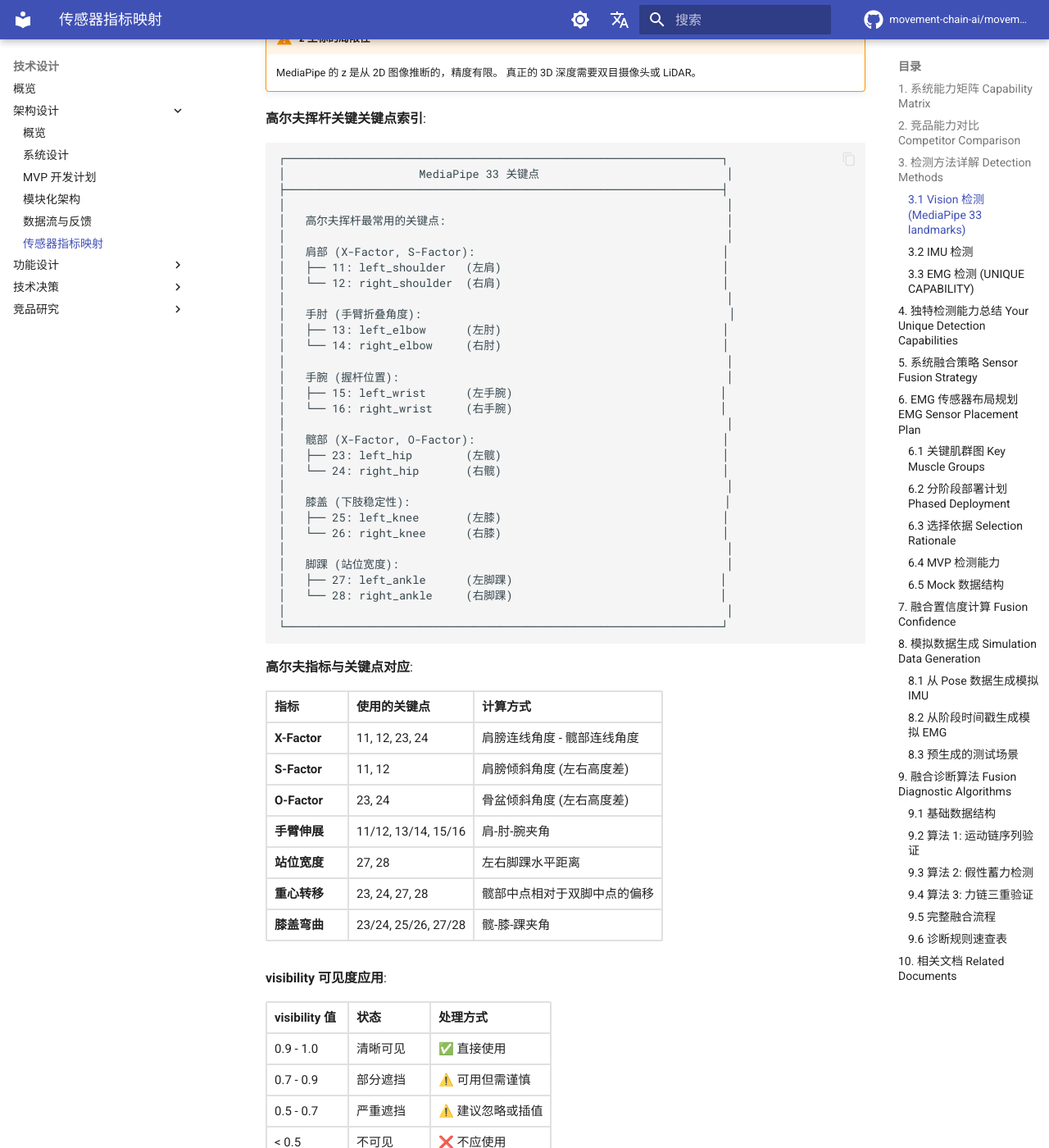
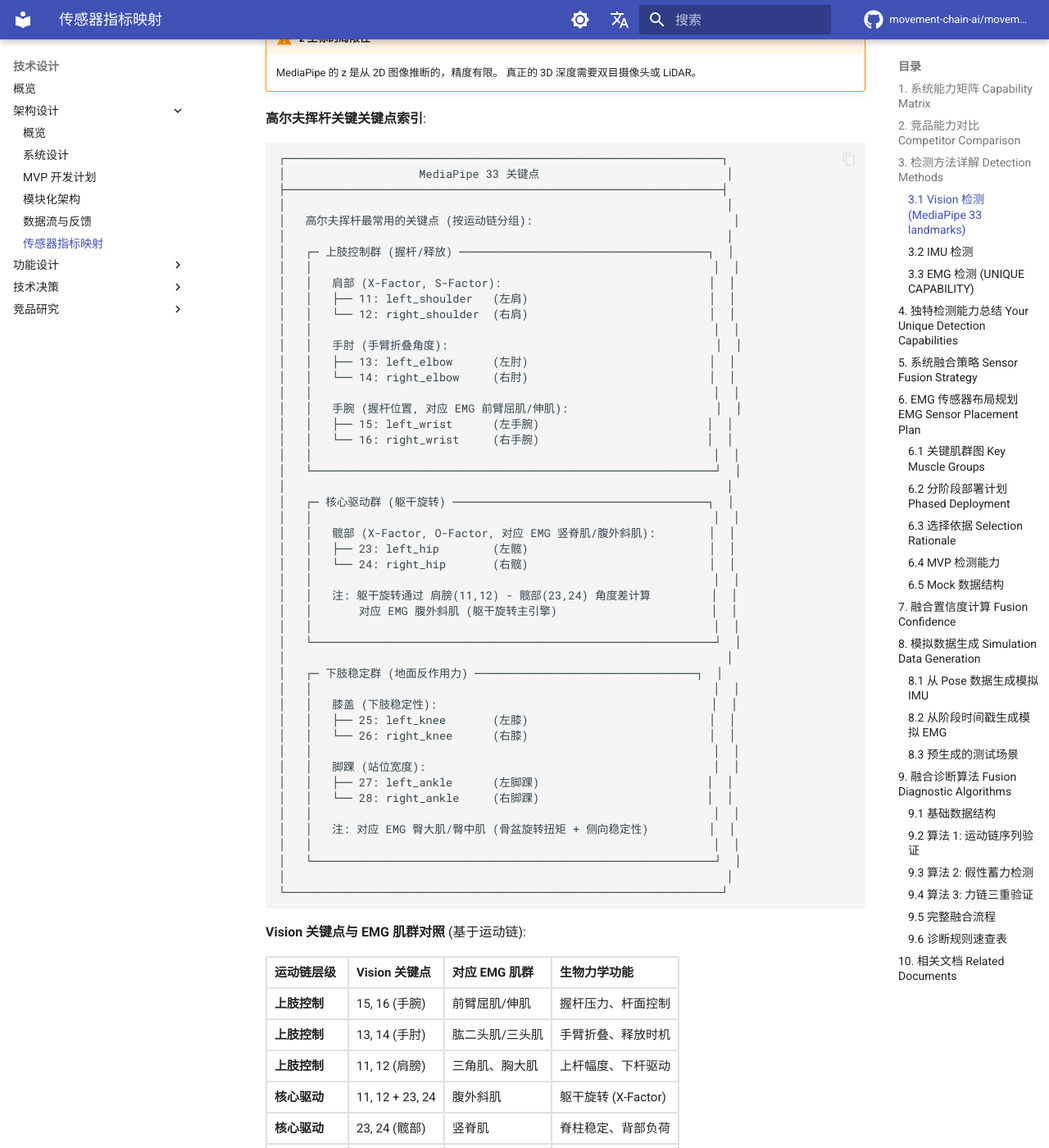
Before and after one commit to movement-chain-ai/movement-chain-docs, an MkDocs documentation site: the page built from docs/zh/design/architecture/sensor-metric-mapping.md, in a window 1280 px wide and 1400 px high, scrolled down 4171 px. Shown: the whole window at 82% size. Built offline with MkDocs 1.6.1 and Material for MkDocs 9.7.7, drawn with Linux system fonts in a browser that asks for light colours; comment, search, counter and statistics services are not loaded; the version menu is left out; some of the changed text lies outside the part shown.

Commit message:
docs: 更新 MediaPipe 关键点与 EMG 肌群对照表
基于 sEMG 研究 §5.1 运动链策略，重组关键点索引：
- 按运动链分组：上肢控制群、核心驱动群、下肢稳定群
- 新增 Vision 关键点与 EMG 肌群对照表
- 标注各关键点对应的 EMG 监测肌群
- 添加 sEMG 研究文档交叉引用

🤖 Generated with [Claude Code](https://claude.com/claude-code)

Co-Authored-By: Claude Opus 4.5 <noreply@anthropic.com>

````diff
--- a/docs/zh/design/architecture/sensor-metric-mapping.md
+++ b/docs/zh/design/architecture/sensor-metric-mapping.md
@@ -167,34 +167,66 @@ MediaPipe Pose 每帧输出 **33 个关键点**，每个关键点包含 4 个数
 │                    MediaPipe 33 关键点                            │
 ├─────────────────────────────────────────────────────────────────┤
 │                                                                  │
-│   高尔夫挥杆最常用的关键点:                                          │
+│   高尔夫挥杆最常用的关键点 (按运动链分组):                              │
 │                                                                  │
-│   肩部 (X-Factor, S-Factor):                                     │
-│   ├── 11: left_shoulder   (左肩)                                 │
-│   └── 12: right_shoulder  (右肩)                                 │
+│   ┌─ 上肢控制群 (握杆/释放) ─────────────────────────────────────┐  │
+│   │                                                            │  │
+│   │   肩部 (X-Factor, S-Factor):                               │  │
+│   │   ├── 11: left_shoulder   (左肩)                           │  │
+│   │   └── 12: right_shoulder  (右肩)                           │  │
+│   │                                                            │  │
+│   │   手肘 (手臂折叠角度):                                        │  │
+│   │   ├── 13: left_elbow      (左肘)                           │  │
+│   │   └── 14: right_elbow     (右肘)                           │  │
+│   │                                                            │  │
+│   │   手腕 (握杆位置, 对应 EMG 前臂屈肌/伸肌):                      │  │
+│   │   ├── 15: left_wrist      (左手腕)                         │  │
+│   │   └── 16: right_wrist     (右手腕)                         │  │
+│   │                                                            │  │
+│   └────────────────────────────────────────────────────────────┘  │
 │                                                                  │
-│   手肘 (手臂折叠角度):                                              │
-│   ├── 13: left_elbow      (左肘)                                 │
-│   └── 14: right_elbow     (右肘)                                 │
+│   ┌─ 核心驱动群 (躯干旋转) ──────────────────────────────────────┐  │
+│   │                                                            │  │
+│   │   髋部 (X-Factor, O-Factor, 对应 EMG 竖脊肌/腹外斜肌):        │  │
+│   │   ├── 23: left_hip        (左髋)                           │  │
+│   │   └── 24: right_hip       (右髋)                           │  │
+│   │                                                            │  │
+│   │   注: 躯干旋转通过 肩膀(11,12) - 髋部(23,24) 角度差计算         │  │
+│   │       对应 EMG 腹外斜肌 (躯干旋转主引擎)                       │  │
+│   │                                                            │  │
+│   └────────────────────────────────────────────────────────────┘  │
 │                                                                  │
-│   手腕 (握杆位置):                                                 │
-│   ├── 15: left_wrist      (左手腕)                               │
-│   └── 16: right_wrist     (右手腕)                               │
-│                                                                  │
-│   髋部 (X-Factor, O-Factor):                                     │
-│   ├── 23: left_hip        (左髋)                                 │
-│   └── 24: right_hip       (右髋)                                 │
-│                                                                  │
-│   膝盖 (下肢稳定性):                                               │
-│   ├── 25: left_knee       (左膝)                                 │
-│   └── 26: right_knee      (右膝)                                 │
-│                                                                  │
-│   脚踝 (站位宽度):                                                 │
-│   ├── 27: left_ankle      (左脚踝)                               │
-│   └── 28: right_ankle     (右脚踝)                               │
+│   ┌─ 下肢稳定群 (地面反作用力) ─────────────────────────────────┐  │
+│   │                                                            │  │
+│   │   膝盖 (下肢稳定性):                                         │  │
+│   │   ├── 25: left_knee       (左膝)                           │  │
+│   │   └── 26: right_knee      (右膝)                           │  │
+│   │                                                            │  │
+│   │   脚踝 (站位宽度):                                           │  │
+│   │   ├── 27: left_ankle      (左脚踝)                         │  │
+│   │   └── 28: right_ankle     (右脚踝)                         │  │
+│   │                                                            │  │
+│   │   注: 对应 EMG 臀大肌/臀中肌 (骨盆旋转扭矩 + 侧向稳定性)         │  │
+│   │                                                            │  │
+│   └────────────────────────────────────────────────────────────┘  │
 │                                                                  │
 └─────────────────────────────────────────────────────────────────┘
 ```
+
+**Vision 关键点与 EMG 肌群对照** (基于运动链):
+
+| 运动链层级 | Vision 关键点 | 对应 EMG 肌群 | 生物力学功能 |
+|-----------|--------------|--------------|-------------|
+| **上肢控制** | 15, 16 (手腕) | 前臂屈肌/伸肌 | 握杆压力、杆面控制 |
+| **上肢控制** | 13, 14 (手肘) | 肱二头肌/三头肌 | 手臂折叠、释放时机 |
+| **上肢控制** | 11, 12 (肩膀) | 三角肌、胸大肌 | 上杆幅度、下杆驱动 |
+| **核心驱动** | 11, 12 + 23, 24 | 腹外斜肌 | 躯干旋转 (X-Factor) |
+| **核心驱动** | 23, 24 (髋部) | 竖脊肌 | 脊柱稳定、背部负荷 |
+| **下肢稳定** | 23, 24 (髋部) | 臀大肌/臀中肌 | 骨盆旋转扭矩 |
+| **下肢稳定** | 25, 26 (膝盖) | 股四头肌 | 膝盖稳定性 |
+| **下肢稳定** | 27, 28 (脚踝) | - | 站位基础 |
+
+> 详见 [sEMG 研究 §5.1](../../reference/semg-research-2024-2025.md#51-肌肉选择与传感器放置基于动力链的策略) — 肌肉选择与传感器放置策略
 
 **高尔夫指标与关键点对应**:
 
````
